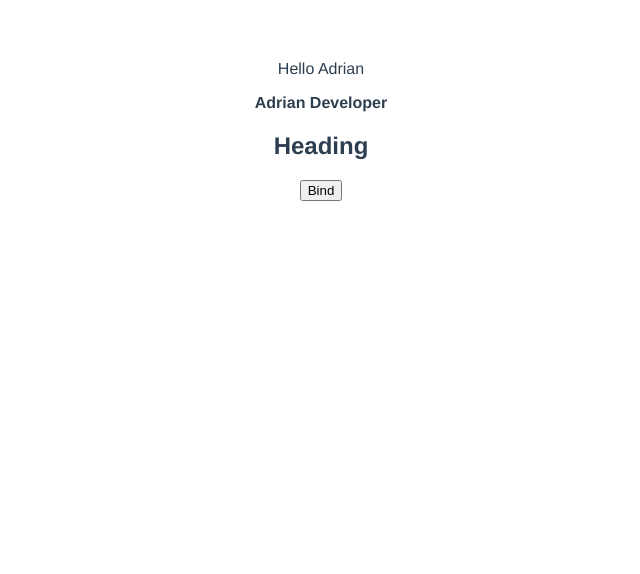
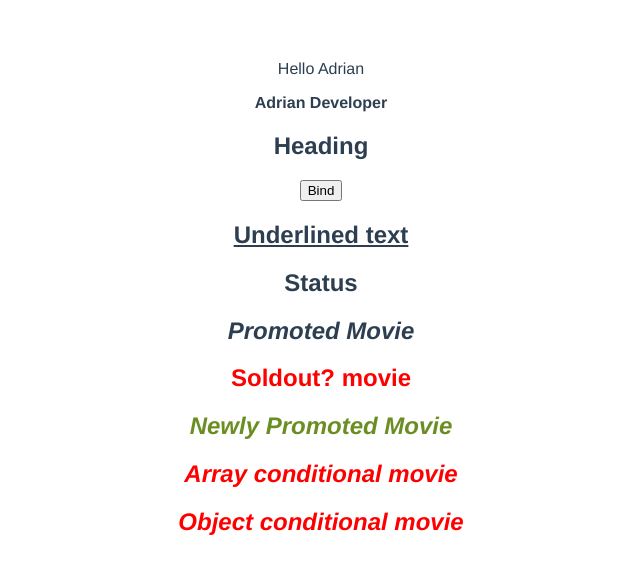
Before and after one commit to adrianhm13/learning-vue3, a Vue app in the folder hello-world/: page / in a window 1280 px wide. Shown: the top 574 px of the page, without its empty margins (319-959 px from the left). Built offline with nearby package versions, Linux system fonts and the light colour scheme.

Commit message:
Binding Classes

```diff
--- a/hello-world/src/App.vue
+++ b/hello-world/src/App.vue
@@ -4,6 +4,25 @@
     <div v-html="channel"></div>
     <h2 v-bind:id="headingId">Heading</h2>
     <button v-bind:disabled="isDisabled">Bind</button>
+    <h2 class="underline">Underlined text</h2>
+    <h2 v-bind:class="status">Status</h2>
+    <h2 v-bind:class="isPromoted && 'promoted'">Promoted Movie</h2>
+    <h2 v-bind:class="isSoldOut ? 'sold-out' : 'new'">Soldout? movie</h2>
+    <h2 v-bind:class="['new', 'promoted']">Newly Promoted Movie</h2>
+    <h2
+      v-bind:class="[isPromoted && 'promoted', isSoldOut ? 'sold-out' : 'new']"
+    >
+      Array conditional movie
+    </h2>
+    <h2
+      v-bind:class="{
+        promoted: isPromoted,
+        new: !isSoldOut,
+        'sold-out': isSoldOut,
+      }"
+    >
+      Object conditional movie
+    </h2>
   </div>
 </template>
 
@@ -17,6 +36,9 @@
       channel: "<b>Adrian Developer</b>",
       headingId: "heading",
       isDisabled: false,
+      status: "success",
+      isPromoted: true,
+      isSoldOut: true,
     };
   },
 };
@@ -31,4 +53,20 @@
   color: #2c3e50;
   margin-top: 60px;
 }
+
+.underline {
+  text-decoration: underline;
+}
+
+.promoted {
+  font-style: italic;
+}
+
+.new {
+  color: olivedrab;
+}
+
+.sold-out {
+  color: red;
+}
 </style>
```
